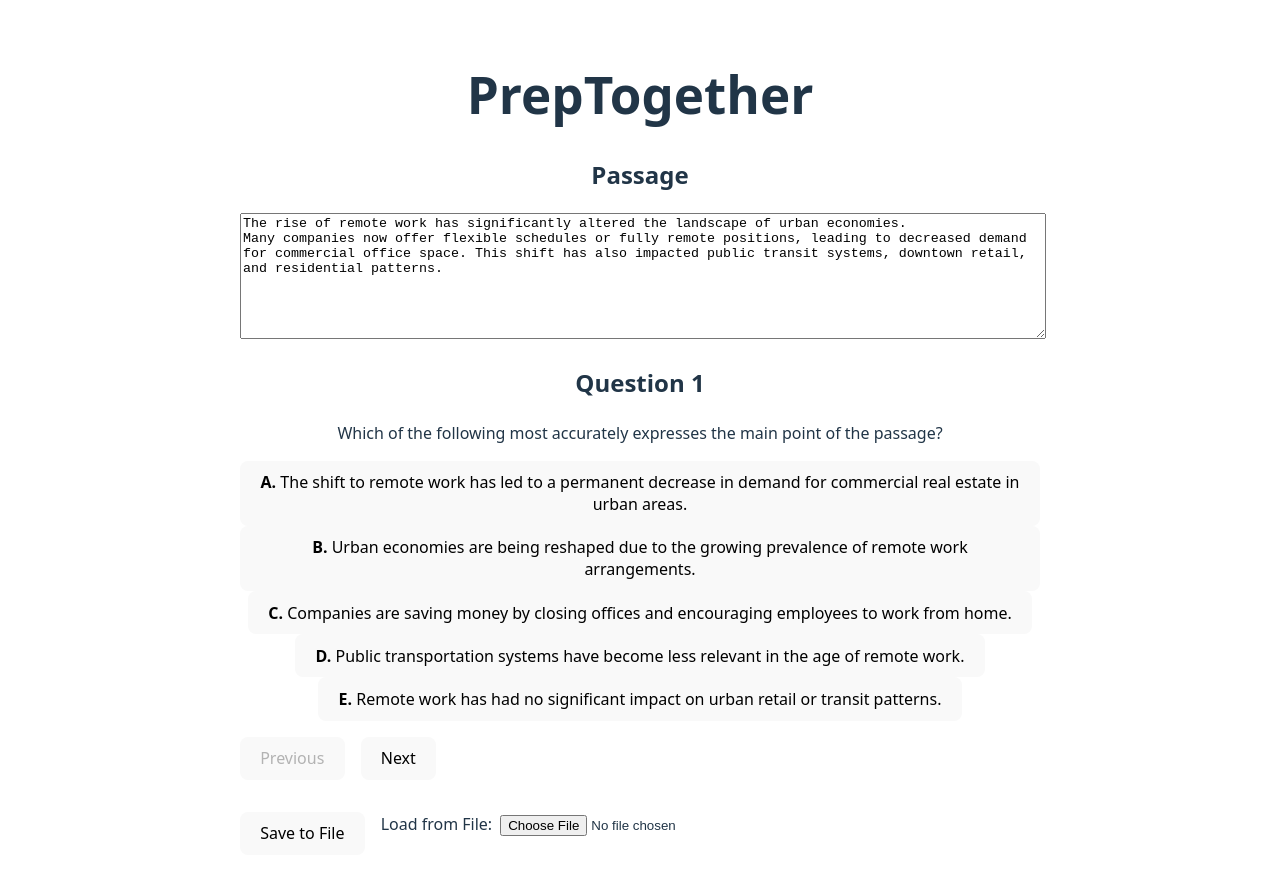
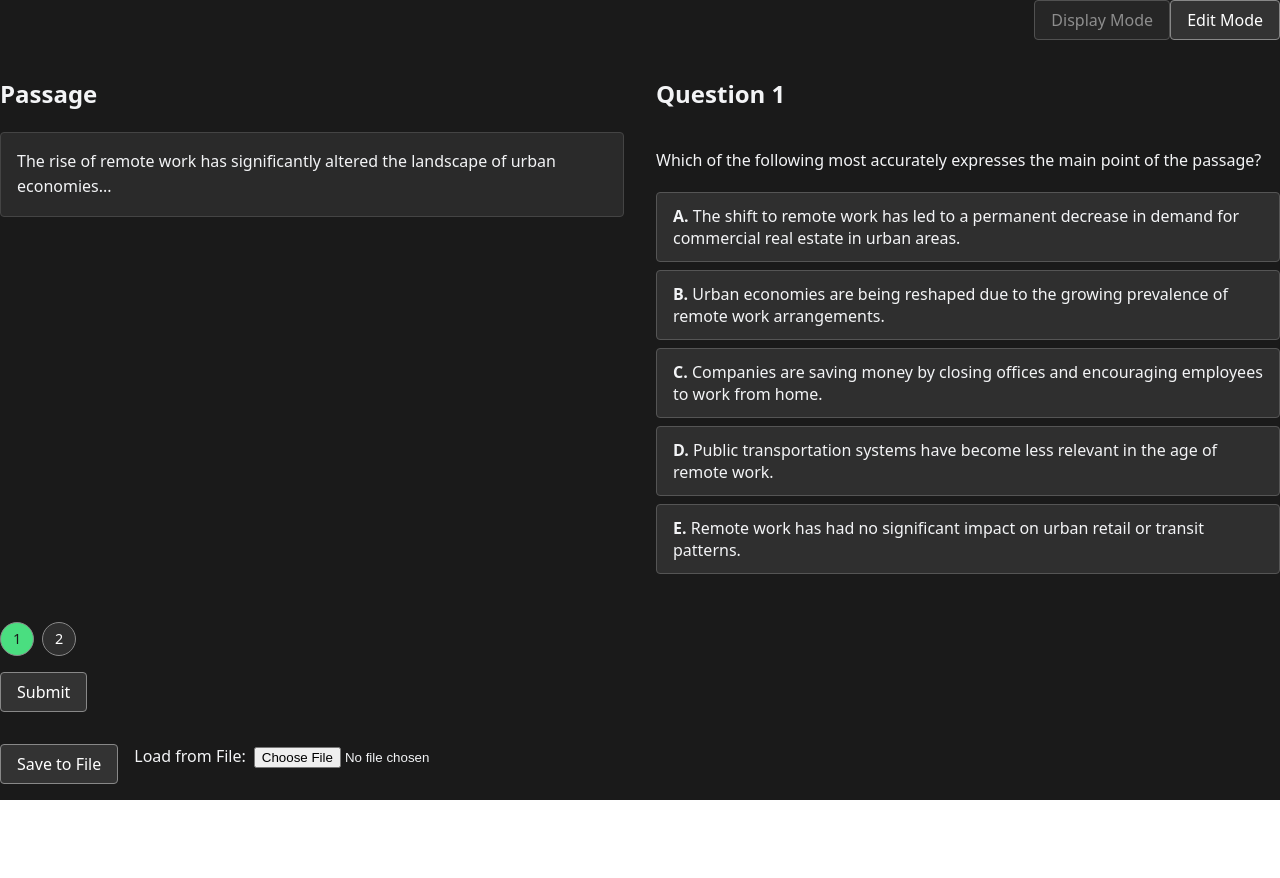
Before and after one commit to noahmancino/PrepTogether, a React (Vite) app in the folder frontend/: page / in a window 1280 px wide. Shown: the top 878 px of the page. After the commit the page ends 800 px from the top, so only its background shows below. Built offline with nearby package versions, Linux system fonts and the light colour scheme.

Commit message:
added preliminary versions of various features

```diff
--- a/frontend/src/App.css
+++ b/frontend/src/App.css
@@ -1,112 +1,210 @@
+/* Reset and base layout */
 html, body {
-  display: flex;
   margin: 0;
   padding: 0;
   height: 100%;
   width: 100%;
-  align-items: flex-start; /* or center if you want vertical centering */
-  justify-content: center
+  font-family: system-ui, sans-serif;
+  background-color: #1a1a1a;
+  color: #f3f4f6;
 }
 
 #root {
   display: flex;
   justify-content: center;
-  padding: 2rem;
+  align-items: flex-start;
   min-height: 100vh;
+  width: 100%;
+  background-color: #1a1a1a;
 }
 
+/* Minimal app wrapper — no assumptions */
 .app-container {
   width: 100%;
-  max-width: 800px;
-  text-align: center;
-
+  max-width: 1600px;
 }
 
-/*!* Overall layout: split screen *!*/
-/*.view-container {*/
-/*  display: flex;*/
-/*  gap: 2rem;*/
-/*  align-items: flex-start;*/
-/*}*/
-
-/*!* Left: Passage *!*/
-/*.passage-column {*/
-/*  flex: 1;*/
-/*  max-width: 50%;*/
-/*}*/
-
-/*!* Right: Questions *!*/
-/*.questions-column {*/
-/*  flex: 1;*/
-/*  max-width: 50%;*/
-/*}*/
-
-/*!* Visual separation for stem *!*/
-/*.question-stem {*/
-/*  padding-bottom: 1rem;*/
-/*  margin-bottom: 1rem;*/
-/*  border-bottom: 1px solid #ccc;*/
-/*}*/
-
-/*!* Shared *!*/
-/*.stem-textarea,*/
-/*.choice-textarea {*/
-/*  width: 100%;*/
-/*  padding: 0.5rem;*/
-/*  font-family: inherit;*/
-/*  border: 1px solid #ccc;*/
-/*  border-radius: 4px;*/
-/*  margin-top: 0.25rem;*/
-/*}*/
-
-/*.choice-button {*/
-/*  display: block;*/
-/*  width: 100%;*/
-/*  text-align: left;*/
-/*  padding: 0.75rem 1rem;*/
-/*  border: 1px solid #ccc;*/
-/*  border-radius: 4px;*/
-/*  background-color: #e5e7eb;*/
-/*  margin-bottom: 0.5rem;*/
-/*}*/
-
-/*.choice-button.selected {*/
-/*  background-color: #4ade80;*/
-/*}*/
-
-
-.logo {
-  height: 6em;
-  padding: 1.5em;
-  will-change: filter;
-  transition: filter 300ms;
-}
-.logo:hover {
-  filter: drop-shadow(0 0 2em #646cffaa);
-}
-.logo.react:hover {
-  filter: drop-shadow(0 0 2em #61dafbaa);
+/* Passage */
+.passage-textarea {
+  width: 100%;
+  height: 120px;
+  font-family: serif;
+  font-size: 2rem;
+  line-height: 1.5;
+  padding: 0.5rem;
+  border-radius: 4px;
+  border: 1px solid #555;
+  background-color: #2a2a2a;
+  color: #f3f4f6;
+  resize: vertical;
 }
 
-@keyframes logo-spin {
-  from {
-    transform: rotate(0deg);
-  }
-  to {
-    transform: rotate(360deg);
-  }
+/* Question display */
+.question-block {
+  margin-bottom: 2rem;
 }
 
-@media (prefers-reduced-motion: no-preference) {
-  a:nth-of-type(2) .logo {
-    animation: logo-spin infinite 20s linear;
-  }
+.choice-button {
+  display: block;
+  width: 100%;
+  text-align: left;
+  padding: 0.75rem 1rem;
+  margin-bottom: 0.5rem;
+  border: 1px solid #555;
+  border-radius: 4px;
+  background-color: #2f2f2f;
+  color: #f3f4f6;
+  transition: background-color 0.2s;
 }
 
-.card {
-  padding: 2em;
+.choice-button.selected {
+  background-color: #4ade80;
+  color: #1a1a1a;
 }
 
-.read-the-docs {
-  color: #888;
+/* Nav buttons */
+.nav-buttons {
+  display: flex;
+  gap: 1rem;
+  margin-top: 1rem;
 }
+
+button {
+  cursor: pointer;
+  padding: 0.5rem 1rem;
+  font-size: 1rem;
+  border: 1px solid #888;
+  background-color: #333;
+  color: white;
+  border-radius: 4px;
+}
+
+button:disabled {
+  opacity: 0.5;
+  cursor: default;
+}
+
+.mode-toggle {
+  display: flex;
+  justify-content: flex-end;
+  margin-bottom: 1rem;
+}
+
+.main-layout {
+  display: flex;
+  gap: 2rem;
+  align-items: flex-start;
+}
+
+/* Left column for passage */
+.passage-column {
+  flex: 1;
+}
+
+/* Right column for question */
+.question-column {
+  flex: 1;
+}
+
+.passage-box {
+  max-height: 1000px; /* or use vh, e.g. 40vh */
+  overflow-y: auto;
+  padding: 1rem;
+  border: 1px solid #444;
+  border-radius: 4px;
+  background-color: #2a2a2a;
+  white-space: pre-wrap;
+  line-height: 1.6;
+}
+
+.passage-textarea {
+  width: 100%;
+  height: auto;
+  min-height: 300px;
+  max-height: 1000px;
+  overflow-y: auto;
+  padding: 0.5rem;
+  font-family: serif;
+  font-size: 1rem;
+  line-height: 1.5;
+  background-color: #2a2a2a;
+  border: 1px solid #555;
+  border-radius: 4px;
+  color: #f3f4f6;
+  resize: none;
+}
+
+.question-nav {
+  display: flex;
+  gap: 0.5rem;
+  flex-wrap: wrap;
+  margin-top: 1rem;
+  margin-bottom: 1rem;
+}
+
+.question-bubble {
+  width: 32px;
+  height: 32px;
+  border-radius: 50%;
+  border: 1px solid #888;
+  background-color: #2f2f2f;
+  color: white;
+  display: flex;
+  align-items: center;
+  justify-content: center;
+  cursor: pointer;
+  font-size: 0.9rem;
+  transition: background-color 0.2s;
+}
+
+.question-bubble:hover {
+  background-color: #444;
+}
+
+.question-bubble.active {
+  background-color: #4ade80;
+  color: #1a1a1a;
+}
+
+.question-bubble.answered {
+  border-color: #4ade80;
+}
+
+.question-editor-textarea {
+  width: 100%;
+  font-family: serif;
+  font-size: 1rem;
+  line-height: 1.5;
+  padding: 0.5rem;
+  background-color: #2a2a2a;
+  color: #f3f4f6;
+  border: 1px solid #555;
+  border-radius: 4px;
+  resize: none;
+  box-sizing: border-box;
+}
+
+/* Stem: auto-growing with no height limit */
+.question-stem {
+  overflow: hidden;
+  height: auto;
+  min-height: 60px;
+}
+
+/* Choices: grow to 150px, then scroll */
+.question-choice {
+  min-height: 60px;
+  max-height: 150px;
+  overflow-y: auto;
+}
+
+.question-bubble.new-question {
+  background-color: #3a3a3a;
+  color: #ccc;
+  border-style: dashed;
+}
+
+.question-bubble.new-question:hover {
+  background-color: #555;
+  color: white;
+}
--- a/frontend/src/App.tsx
+++ b/frontend/src/App.tsx
@@ -1,6 +1,7 @@
 import { useState, useEffect } from "react";
 import PassageEditor from "./components/PassageEditor";
 import QuestionDisplay from "./components/QuestionDisplay";
+import QuestionEditor from "./components/QuestionEditor";
 import SessionControls from "./components/SessionControls";
 import "./App.css";
 
@@ -15,12 +16,22 @@
   questions: Question[];
 };
 
+const addNewQuestion = () => {
+  const newQuestion = {
+    stem: "",
+    choices: ["", "", "", "", ""],
+  };
+  setSession((prev) => ({
+    ...prev,
+    questions: [...prev.questions, newQuestion],
+  }));
+  setCurrentQuestionIndex(session.questions.length); // jump to new question
+};
+
+
 export default function App() {
   const [session, setSession] = useState<Session>({
-    passage: `The rise of remote work has significantly altered the landscape of urban economies.
-Many companies now offer flexible schedules or fully remote positions, leading to decreased demand
-for commercial office space. This shift has also impacted public transit systems, downtown retail,
-and residential patterns.`,
+    passage: `The rise of remote work has significantly altered the landscape of urban economies...`,
     questions: [
       {
         stem: "Which of the following most accurately expresses the main point of the passage?",
@@ -37,7 +48,7 @@
         choices: [
           "A survey found that over 60% of workers prefer to work remotely at least three days a week.",
           "Some cities have seen a small rebound in office leasing during the past six months.",
-          "Remote work has existed in various forms since the early 2000s.",
+          "Remote work has existed in various forms since the early 2000s.\n\n\n",
           "Many remote workers report lower levels of work-life balance.",
           "Office occupancy rates remain unchanged in suburban business parks.",
         ],
@@ -46,16 +57,13 @@
   });
 
   const [currentQuestionIndex, setCurrentQuestionIndex] = useState(0);
+  const [mode, setMode] = useState<"display" | "edit">("display");
 
-  // Load from localStorage if available
   useEffect(() => {
     const saved = localStorage.getItem("lsat-session");
-    if (saved) {
-      setSession(JSON.parse(saved));
-    }
+    if (saved) setSession(JSON.parse(saved));
   }, []);
 
-  // Autosave to localStorage
   useEffect(() => {
     localStorage.setItem("lsat-session", JSON.stringify(session));
   }, [session]);
@@ -75,6 +83,12 @@
     setSession((prev) => ({ ...prev, passage: text }));
   };
 
+  const updateQuestion = (index: number, updated: Question) => {
+    const newQuestions = [...session.questions];
+    newQuestions[index] = updated;
+    setSession((prev) => ({ ...prev, questions: newQuestions }));
+  };
+
   const importSession = (data: Session) => {
     setSession(data);
     setCurrentQuestionIndex(0);
@@ -92,31 +106,89 @@
 
   return (
     <div className="app-container">
-      <h1>PrepTogether</h1>
+      <div className="mode-toggle">
+        <button
+          onClick={() => setMode("display")}
+          disabled={mode === "display"}
+        >
+          Display Mode
+        </button>
+        <button
+          onClick={() => setMode("edit")}
+          disabled={mode === "edit"}
+        >
+          Edit Mode
+        </button>
+      </div>
 
+      <div className="main-layout">
+        <div className="passage-column">
           <h2>Passage</h2>
+          {mode === "edit" ? (
             <PassageEditor value={session.passage} onChange={updatePassage} />
+          ) : (
+              <div className="passage-box">
+              {session.passage}
+              </div>
+          )}
+        </div>
 
+        <div className="question-column">
           <h2>Question {currentQuestionIndex + 1}</h2>
+          {mode === "edit" ? (
+            <QuestionEditor
+              question={currentQuestion}
+              qIndex={currentQuestionIndex}
+              onUpdate={(q) => updateQuestion(currentQuestionIndex, q)}
+            />
+          ) : (
             <QuestionDisplay
               question={currentQuestion}
-        qIndex={currentQuestionIndex}
+              qIndex={currentQuestionIndex} // TODO: fix qIndex
               onSelectChoice={(choiceIndex) =>
                 updateChoice(currentQuestionIndex, choiceIndex)
               }
             />
+          )}
+        </div>
 
-      <div style={{ display: "flex", gap: "1rem", marginTop: "1rem" }}>
-        <button onClick={goToPrev} disabled={currentQuestionIndex === 0}>
-          Previous
+      </div>
+      <div className="question-nav">
+        {session.questions.map((q, index) => {
+          const isActive = index === currentQuestionIndex;
+          const isAnswered = q.selectedChoice !== undefined;
+          return (
+            <div
+              key={index}
+              className={
+                "question-bubble" +
+                (isActive ? " active" : "") +
+                (isAnswered ? " answered" : "")
+              }
+              onClick={() => setCurrentQuestionIndex(index)}
+              title={`Question ${index + 1}`}
+            >
+              {index + 1}
+            </div>
+          );
+        })}
+
+        {mode === "edit" && (
+          <div
+            className="question-bubble new-question"
+            onClick={addNewQuestion}
+            title="Add new question"
+          >
+            +
+          </div>
+        )}
+      </div>
+
+        {mode === "display" && (
+          <button onClick={() => alert("Submit not implemented yet.")}>
+            Submit
           </button>
-        <button
-          onClick={goToNext}
-          disabled={currentQuestionIndex === session.questions.length - 1}
-        >
-          Next
-        </button>
-      </div>
+        )}
 
       <SessionControls session={session} onImport={importSession} />
     </div>
--- a/frontend/src/components/PassageEditor.tsx
+++ b/frontend/src/components/PassageEditor.tsx
@@ -1,4 +1,5 @@
 import type { ChangeEvent } from "react";
+import "../App.css";
 
 type Props = {
   value: string;
@@ -7,12 +8,14 @@
 
 export default function PassageEditor({ value, onChange }: Props) {
   const handleChange = (e: ChangeEvent<HTMLTextAreaElement>) => {
+    e.target.style.height = "auto";
+    e.target.style.height = e.target.scrollHeight + "px";
     onChange(e.target.value);
   };
 
   return (
     <textarea
-      style={{ width: "100%", height: "120px" }}
+      className="passage-textarea"
       value={value}
       onChange={handleChange}
     />
```
Also changed, not shown: frontend/src/components/QuestionEditor.tsx (+11 -3 lines). Lines whose indentation alone changed are shown as unchanged.
